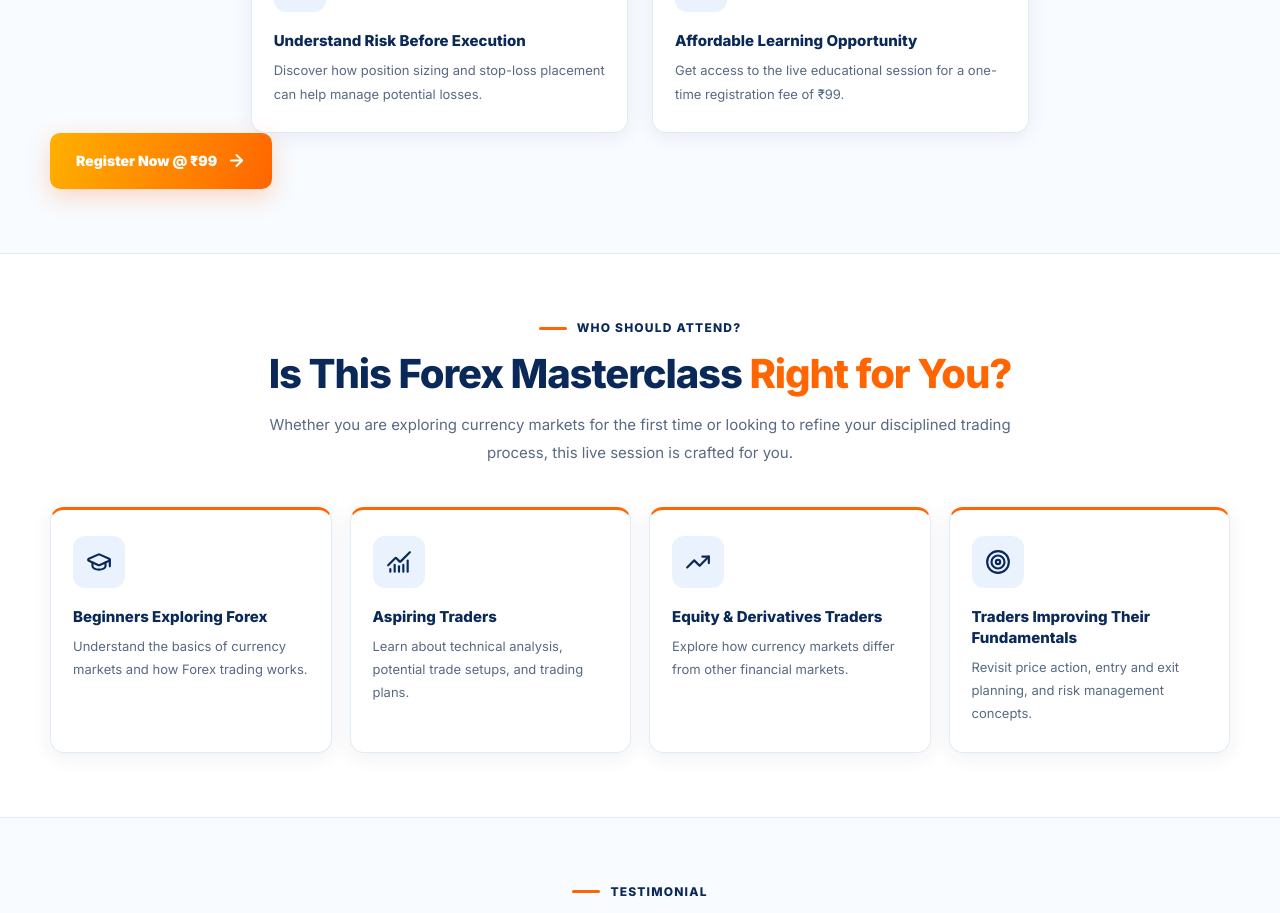
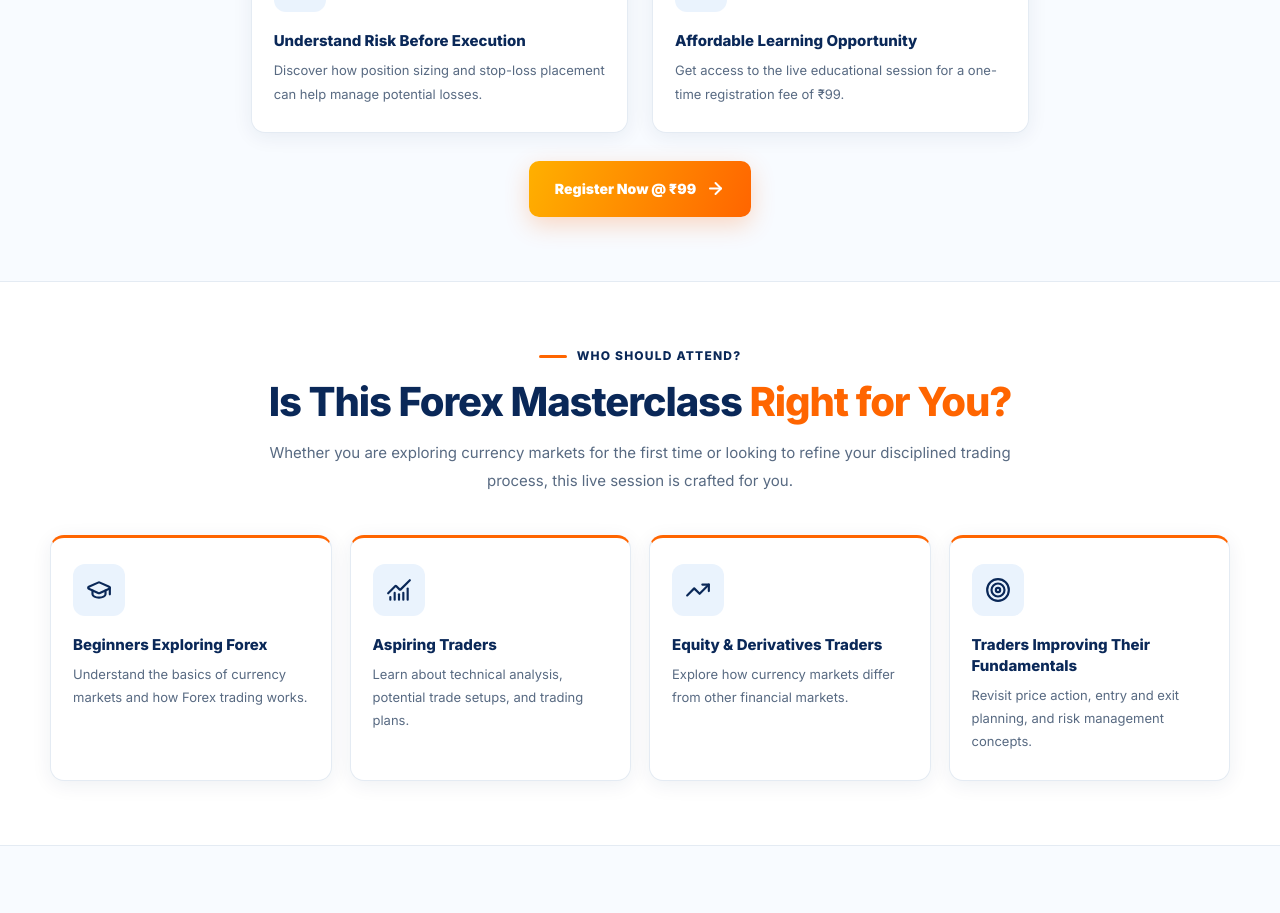
Before and after one commit to pandaece-murali/safe-trader-forex-masterclass, a Next.js app: page / in a window 1280 px wide. Shown: the part 2560-3473 px from the top of the page. Built offline with nearby package versions, Linux system fonts and the light colour scheme.

Commit message:
Center registration CTA button

```diff
--- a/app/globals.css
+++ b/app/globals.css
@@ -3377,3 +3377,18 @@ img {
     justify-self: stretch;
   }
 }
+
+.ck-midpage-cta-wrap {
+  display: flex;
+  justify-content: center;
+  align-items: center;
+  width: 100%;
+  margin: 28px auto 0;
+}
+
+.ck-midpage-cta-button {
+  display: inline-flex;
+  justify-content: center;
+  align-items: center;
+  gap: 10px;
+}
--- a/app/page.tsx
+++ b/app/page.tsx
@@ -783,10 +783,13 @@ export default function Home() {
             })}
           </div>
 
-          <a href={REGISTRATION_URL} className="ck-midpage-cta-button">
-            Register Now @ ₹99
-            <ArrowRight size={19} strokeWidth={2.5} />
-          </a>
+
+          <div className="ck-midpage-cta-wrap">
+            <a href={REGISTRATION_URL} className="ck-midpage-cta-button">
+              Register Now @ ₹99
+              <ArrowRight size={19} strokeWidth={2.5} />
+            </a>
+          </div>
 
         </div>
       </section>
```
